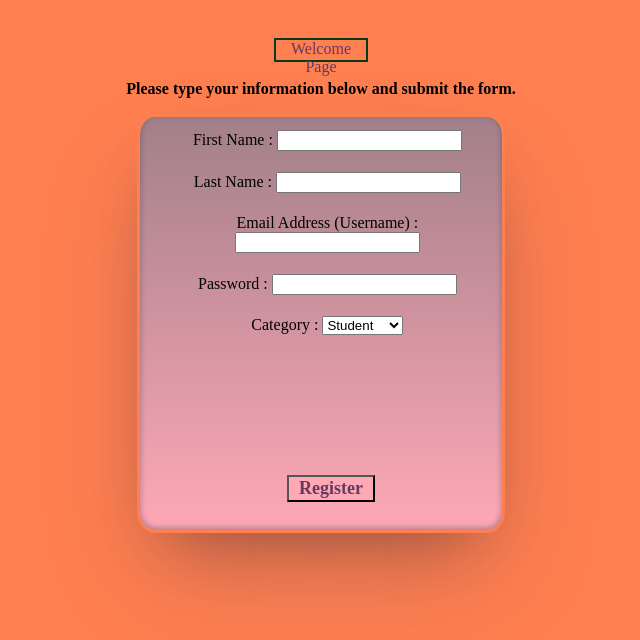
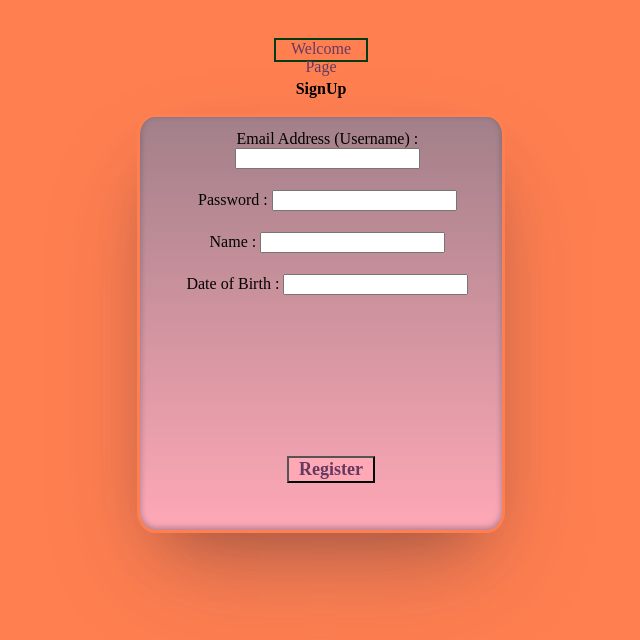
Before and after one commit to mengzhuou/WordSnakeWebsiteFullProject, a React (Create React App) app in the folder Frontend/: page /first in a window 1280 px wide. Shown: the top 640 px of the page, without its empty margins (319-959 px from the left). Built offline with nearby package versions, Linux system fonts and the light colour scheme; a web font is replaced by a local one; what axios-cookiejar-support would draw is missing.

Commit message:
Added formik, navigate packages. Fixed frontend error

```diff
--- a/Frontend/package.json
+++ b/Frontend/package.json
@@ -13,8 +13,10 @@
     "@types/tough-cookie": "^4.0.2",
     "axios": "^1.2.0",
     "axios-cookiejar-support": "^4.0.3",
+    "formik": "^2.2.9",
     "react": "^18.2.0",
     "react-dom": "^18.2.0",
+    "react-router-dom": "^6.4.4",
     "react-scripts": "5.0.1",
     "tough-cookie": "^4.1.2",
     "typescript": "^4.9.3",
--- a/Frontend/src/components/Login/Login.tsx
+++ b/Frontend/src/components/Login/Login.tsx
@@ -1,9 +1,8 @@
-import { Link } from 'react-router-dom';
 import { useFormik } from 'formik';
 import { emailValidator } from '../../helpers/emailValidator'
 import { passwordValidator } from '../../helpers/passwordValidator'
 import { login } from '../../helpers/connector'
-import { useNavigate } from 'react-router-dom';
+import { Link,useNavigate } from 'react-router-dom';
 import "./Login.css";
 
 function LoginPage() {
--- a/Frontend/src/components/Signup/Signup.tsx
+++ b/Frontend/src/components/Signup/Signup.tsx
@@ -10,7 +10,7 @@ import { useNavigate } from 'react-router-dom';
 
 function SignUpPage() {
 
-//   const navigate = useNavigate();
+  const navigate = useNavigate();
   const formik = useFormik({
     initialValues:{
       email:'',
@@ -46,54 +46,29 @@ function SignUpPage() {
     }
   })
 
-  const options = [
-    // value is the real value we get passed down
-    {label: 'Student', value: 'Student'},
-    {label: 'Teacher', value: 'Teacher'},
-    {label: 'Organizer', value: 'Organizer'},
-  ];
-
-  const [value, setValue] = React.useState('Student');
-
-  const handleChange = (event:any) => {
-    setValue(event.target.value);
-    formik.setFieldValue("category", event.target.value);
-  };
-
   return (
     <div className="App">
       <Link to="/" className="welcomeLink">Welcome Page</Link>
       <header className="SignUp-header">
-        <p>Please type your information below and submit the form.</p>
+        <p>SignUp</p>
       </header>
       <form className="form" onSubmit={formik.handleSubmit}>
         <div className="hasMargin">
-          <label htmlFor='firstName'>First Name : </label>
-          <input onChange={formik.handleChange} value={formik.values.firstName} id='firstName' name='firstName'></input>
-          {formik.errors.firstName ? <div>{formik.errors.firstName}</div>: null}
-        </div>
-        <div className="hasMargin">
-          <label htmlFor='lastName'>Last Name : </label>
-          <input onChange={formik.handleChange} value={formik.values.lastName} id='lastName' name='lastName'></input>
-          {formik.errors.lastName ? <div>{formik.errors.lastName}</div>: null}
-        </div>
-        <div className="hasMargin">
           <label htmlFor='email'>Email Address (Username) : </label>
           <input onChange={formik.handleChange} value={formik.values.email} id='email' name='email'></input>
-          {formik.errors.email ? <div>{formik.errors.email}</div>: null}
         </div>
         <div className="hasMargin">
           <label htmlFor='password'>Password : </label>
           <input onChange={formik.handleChange} value={formik.values.password} id='password' name='password'></input>
-          {formik.errors.password ? <div>{formik.errors.password}</div>: null}
         </div>
-        <div >
-          <label htmlFor='Category'>Category : </label>
-            <select value={value} onChange={handleChange}>
-              {options.map((option) =>
-                <option value={option.value}>{option.label}</option>
-              )}
-            </select>
+        <div className="hasMargin">
+          <label htmlFor='name'> Name : </label>
+          <input onChange={formik.handleChange} value={formik.values.name} id='name' name='name'></input>
+          {/* {formik.errors.name ? <div>{formik.errors.name}</div>: null} */}
+        </div>
+        <div className="hasMargin">
+          <label htmlFor='name'> Date of Birth : </label>
+          <input onChange={formik.handleChange} value={formik.values.dob} id='dob' name='dob'></input>
         </div>
         <div>
           <button className="RegisterButton" type="submit">Register</button>
```
Also changed, not shown: 2 other files (tests, documents, lock files or other folders).
